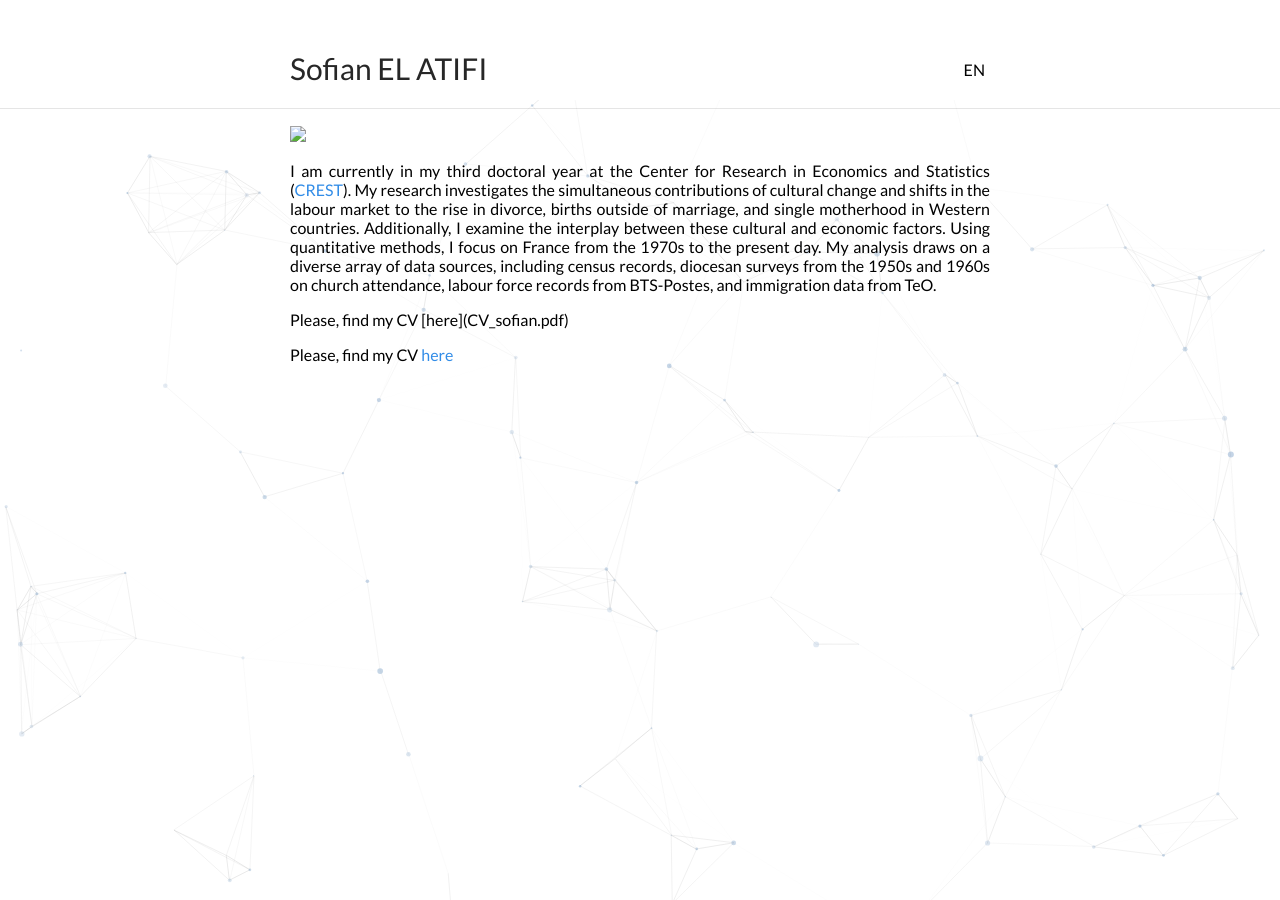
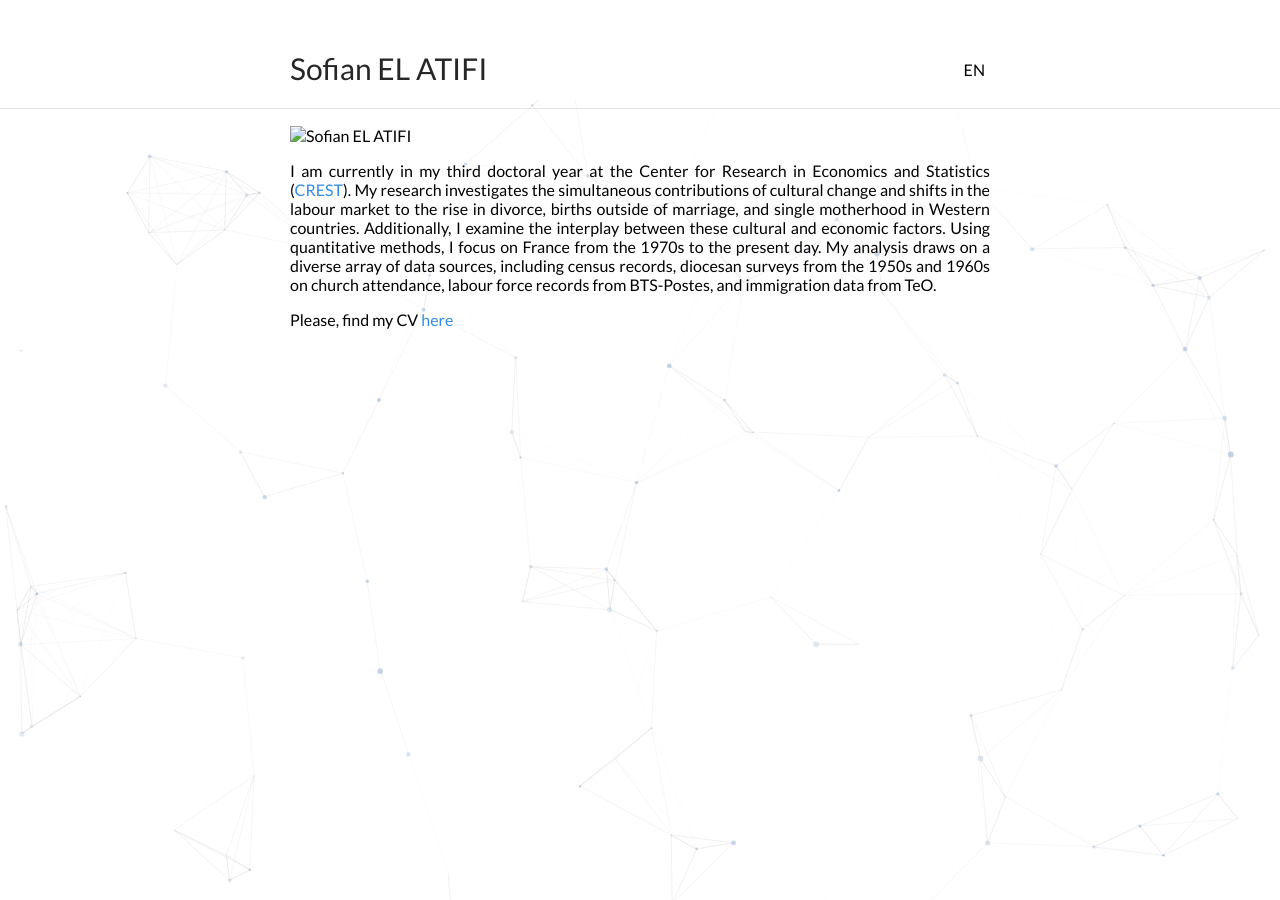
Before and after one commit to sofianelatifi/sofianelatifi.github.io, a Jekyll site: the page built from en/about.md, in a window 1280 px wide. Built offline with Jekyll 4.4.1, drawn with Linux system fonts in a browser that asks for light colours.

Commit message:
Update about.md

```diff
--- a/en/about.md
+++ b/en/about.md
@@ -4,14 +4,12 @@ title: Sofian EL ATIFI - About
 permalink: /en/about/
 ---
 
-<img src="sofian.jpg">
+<img src="{{ site.baseurl }}/assets/sofian.jpg" alt="Sofian EL ATIFI">
 
 <div style="text-align: justify">
 
-<p> I am currently in my third doctoral year at the Center for Research in Economics and Statistics (<a href = "https://crest.science/">CREST</a>). My research investigates the simultaneous contributions of cultural change and shifts in the labour market to the rise in divorce, births outside of marriage, and single motherhood in Western countries. Additionally, I examine the interplay between these cultural and economic factors. Using quantitative methods, I focus on France from the 1970s to the present day. My analysis draws on a diverse array of data sources, including census records, diocesan surveys from the 1950s and 1960s on church attendance, labour force records from BTS-Postes, and immigration data from TeO. </p>
+<p> I am currently in my third doctoral year at the Center for Research in Economics and Statistics (<a href="https://crest.science/">CREST</a>). My research investigates the simultaneous contributions of cultural change and shifts in the labour market to the rise in divorce, births outside of marriage, and single motherhood in Western countries. Additionally, I examine the interplay between these cultural and economic factors. Using quantitative methods, I focus on France from the 1970s to the present day. My analysis draws on a diverse array of data sources, including census records, diocesan surveys from the 1950s and 1960s on church attendance, labour force records from BTS-Postes, and immigration data from TeO. </p>
 
-<p> Please, find my CV [here](CV_sofian.pdf) </p>
-
-<p> Please, find my CV <a href="{/SofianEAwebsite/CV_sofian.pdf" target="_blank">here</a> </p>
+<p> Please, find my CV <a href="{{ site.baseurl }}/CV_sofian.pdf" target="_blank">here</a> </p>
 
 </div>
```
